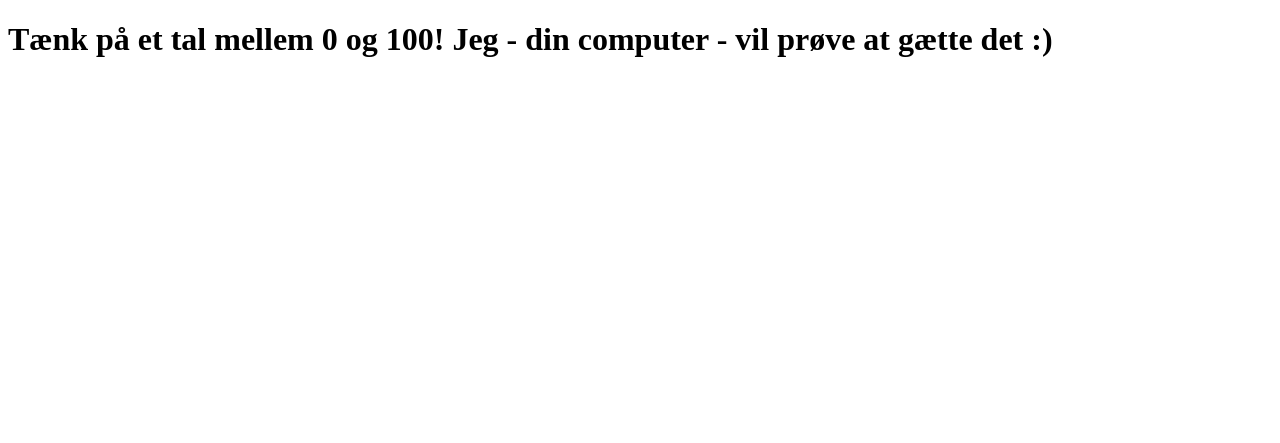
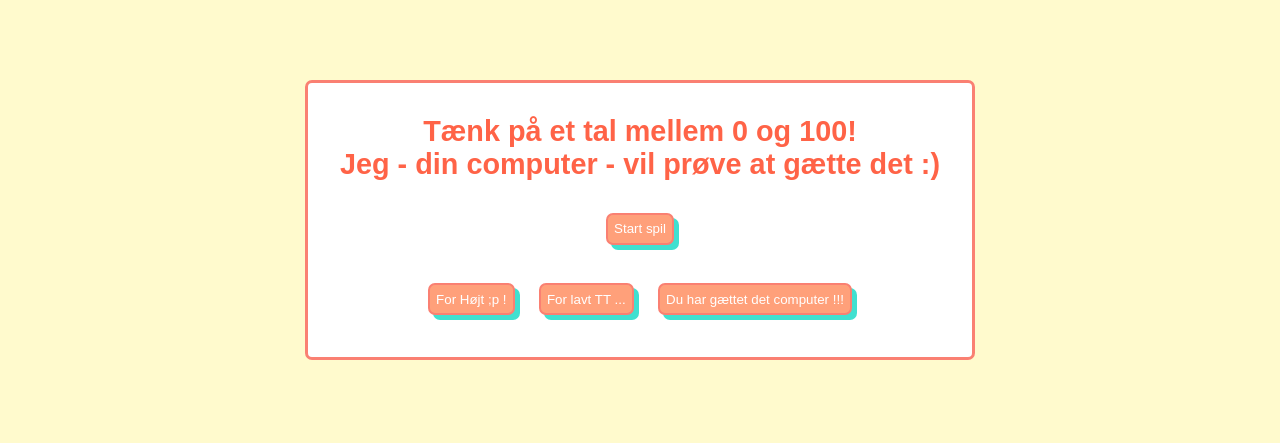
Before and after one commit to emma510t/exercise_guess_a_number_reverse, a plain HTML site: page index.html in a window 1280 px wide. Drawn offline with Linux system fonts and the light colour scheme.

Commit message:
workin hard

```diff
--- a/index.html
+++ b/index.html
@@ -4,11 +4,21 @@
 <head>
     <meta charset="UTF-8">
     <meta name="viewport" content="width=device-width, initial-scale=1.0">
+    <link rel="stylesheet" href="style.css">
+
     <title>Gæt et tal</title>
 </head>
 
 <body>
-    <h1>Tænk på et tal mellem 0 og 100! Jeg - din computer - vil prøve at gætte det :)</h1>
+    <section>
+        <h1>Tænk på et tal mellem 0 og 100! <br> Jeg - din computer - vil prøve at gætte det :)</h1>
+        <button id="startButton">Start spil</button>
+        <p id="compGuess"></p>
+        <button id="tooHighButton">For Højt ;p !</button>
+        <button id="tooLowButton">For lavt TT ...</button>
+        <button id="correctButton">Du har gættet det computer !!!</button>
+    </section>
+    <script src="script.js"></script>
 </body>
 
 </html>
--- a/script.js
+++ b/script.js
@@ -0,0 +1,32 @@
+const start = document.querySelector("#startButton");
+const higher = document.querySelector("#tooHighButton");
+const lower = document.querySelector("#tooLowButton");
+const correct = document.querySelector("#correctButton");
+const compGuess = document.querySelector("#compGuess");
+
+let randomNumber;
+
+randomNumber = Math.floor(Math.random() * 101);
+
+start.addEventListener("click", startGame);
+
+function startGame() {
+  console.log("start was clicked");
+  console.log(randomNumber);
+  compGuess.textContent = `Er tallet ${randomNumber}?`;
+  higher.addEventListener("click", higherNumber);
+  lower.addEventListener("click", lowerNumber);
+  correct.addEventListener("click", correctNumber);
+}
+
+function higherNumber() {
+  console.log("tallet er for højt");
+}
+function lowerNumber() {
+  console.log("tallet er for lavt");
+}
+
+function correctNumber() {
+  console.log(`Jeg gættede ${randomNumber} og det var korrekt`);
+  compGuess.textContent = `Yay!! Jeg gættede tallet ${randomNumber} på antal gange`;
+}
--- a/style.css
+++ b/style.css
@@ -0,0 +1,54 @@
+* {
+  margin: 0;
+  padding: 0;
+  box-sizing: border-box;
+  font-family: Arial, Helvetica, sans-serif;
+  text-align: center;
+}
+
+body {
+  max-width: 900px;
+  margin: auto;
+  display: flex;
+  flex-direction: column;
+  background-color: lemonchiffon;
+}
+
+section {
+  padding: 2rem;
+  margin: 5rem auto;
+  border-style: solid;
+  border-radius: 7px;
+  border-color: salmon;
+  justify-content: center;
+  background-color: white;
+}
+
+h1 {
+  font-size: 1.8rem;
+  color: tomato;
+  margin: 0 0 1.4rem;
+}
+
+button {
+  border-style: solid;
+  border-radius: 7px;
+  border-color: salmon;
+  box-shadow: 5px 5px turquoise;
+  background-color: lightsalmon;
+  padding: 0.4rem;
+  margin: 0.6rem;
+  color: white;
+}
+
+p {
+  font-size: 1.6rem;
+  color: tomato;
+  margin: 1.2rem 0;
+  font-weight: 600;
+}
+
+button:hover {
+  box-shadow: 3px 3px darkturquoise;
+  cursor: pointer;
+}
```
